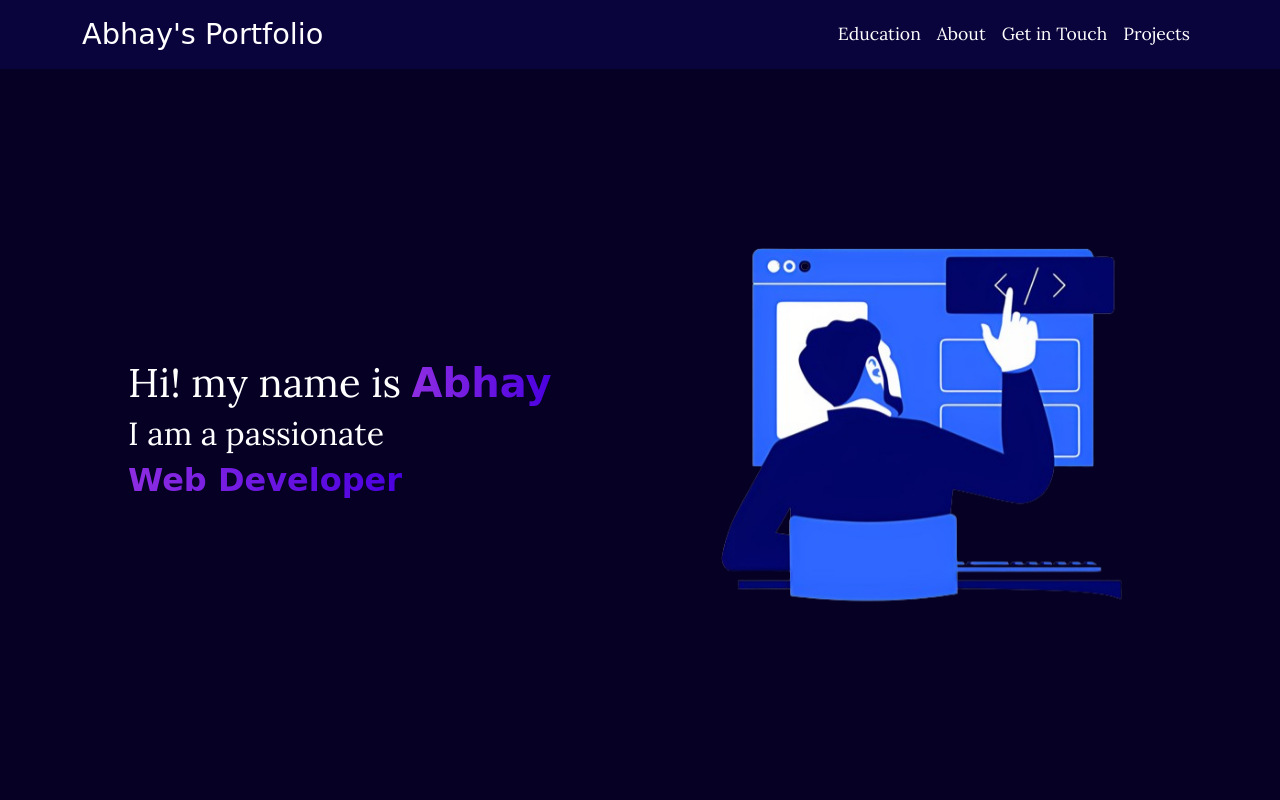
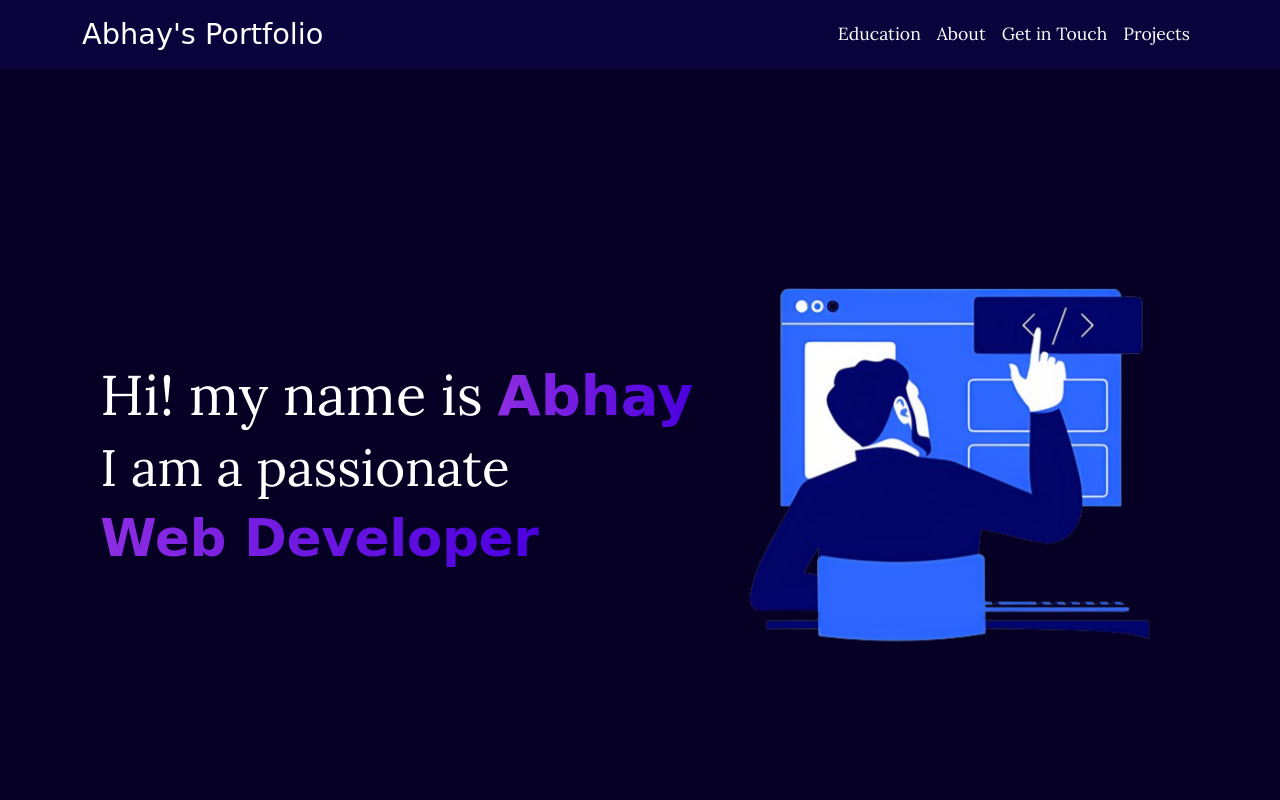
Before and after one commit to abhaypratapsinghmmmut/portfolio-website, a plain HTML site: page index.html in a window 1280 px wide. Shown: the top 800 px of the page. Drawn offline with nearby package versions, Linux system fonts and the light colour scheme; a web font is replaced by a local one.

Commit message:
Update style.css

```diff
--- a/style.css
+++ b/style.css
@@ -1,4 +1,3 @@
-/* === GLOBAL === */
 body {
       font-family: 'Lora', serif;
       background-color: #050024;
@@ -8,104 +7,69 @@
       scroll-behavior: smooth;
     }
 
-    a {
-      text-decoration: none;
-    }
+    a { text-decoration: none; }
 
-    h1, h2, h3, h5 {
-      color: white;
-    }
-
-    /* === NAVBAR === */
+    /* Navbar */
     .navbar {
       background-color: #0a043c;
     }
-
     .navbar-brand {
       font-family: 'Protest Revolution', cursive;
       font-size: 1.8rem;
       color: #ffffff !important;
     }
-
     .nav-link {
       color: #ffffff !important;
-      font-family: 'Lora', serif;
       font-size: 1.1rem;
     }
-
     .nav-link:hover {
       color: #a564ff !important;
     }
 
-    /* === HERO SECTION === */
+    /* Hero Section */
     .hero-container {
       display: flex;
       flex-direction: column;
-      justify-content: center;
+      justify-content: space-evenly;
       align-items: center;
-      padding: 4rem 2rem;
-      min-height: 90vh;
+      padding: 3rem 1rem;
+      min-height: 100vh;
+      text-align: center;
     }
-
     @media (min-width: 768px) {
       .hero-container {
         flex-direction: row;
-        padding: 6rem 8rem;
-        justify-content: space-between;
+        text-align: left;
+        padding: 6rem 4rem;
       }
     }
-
-    .text-side {
-      max-width: 600px;
-      text-align: center;
-    }
-
-    @media (min-width: 768px) {
-      .text-side {
-        text-align: left;
-      }
-    }
-
-    .text-side h1,
-    .text-side h2 {
-      font-size: 2rem;
-      margin: 0.5rem 0;
-    }
-
-    .text-side h1 {
-      font-size: 2.5rem;
-    }
-
+    .text-side h1 { font-size: 3.5rem; }
+    .text-side h2 { font-size: 3.2rem; }
     .highlight {
       background: linear-gradient(to right, #8e2de2, #4a00e0);
-      font-family: 'Protest Revolution', cursive;
       -webkit-background-clip: text;
       -webkit-text-fill-color: transparent;
       font-weight: bold;
     }
-
     .image-side img {
       width: 450px;
       height: auto;
-      max-width: 100%;
+      /* max-width: 300px; */
       animation: float 3s ease-in-out infinite;
+      margin-top: 2rem;
+    }
+    @media (min-width: 768px) {
+      .image-side img {
+        margin-top: 0;
+      }
+    }
+    @keyframes float {
+      0% { transform: translateY(0px); }
+      50% { transform: translateY(-10px); }
+      100% { transform: translateY(0px); }
     }
 
-    @keyframes float {
-      0% {
-        transform: translateY(0px);
-      }
-
-      50% {
-        transform: translateY(-10px);
-      }
-
-      100% {
-        transform: translateY(0px);
-      }
-    }
-
-    /* === SECTION HEADINGS === */
+    /* Sections */
     .section-heading {
       text-align: center;
       margin: 3rem 0 2rem;
@@ -113,18 +77,13 @@
       color: #20c997;
     }
 
-    /* === CARD STYLES === */
     .card {
       background-color: rgba(255, 255, 255, 0.05);
       border: 1px solid rgba(255, 255, 255, 0.15);
       color: white;
     }
+    .card-title { color: #20c997; }
 
-    .card-title {
-      color: #20c997;
-    }
-
-    /* === FORM === */
     .formheading {
       text-align: center;
       font-size: 2rem;
@@ -136,10 +95,8 @@
       color: white;
       border: 1px solid #6f42c1;
     }
-
     .form-control:focus {
       background-color: rgba(255, 255, 255, 0.15);
-      color: white;
       box-shadow: 0 0 10px #20c997;
       border-color: #20c997;
     }
@@ -152,39 +109,42 @@
       border-radius: 30px;
       font-size: 1.1rem;
     }
-
     .btn-gradient-teal:hover {
       box-shadow: 0 0 20px rgba(32, 201, 151, 0.6), 0 0 20px rgba(111, 66, 193, 0.6);
     }
+
+    /* Footer */
     .footer {
       background-color: #0a043c;
       border-top: 1px solid rgba(255, 255, 255, 0.1);
+      padding-top: 2rem;
     }
-
     .footer h5 {
       color: #20c997;
       font-family: 'Lora', serif;
     }
-
     .footer-note {
       color: #ccc;
       font-size: 0.9rem;
     }
-
     .social-icons {
       display: flex;
       justify-content: center;
-    gap: 30px;
+      flex-wrap: wrap;
+      gap: 20px;
+      padding: 10px 0;
     }
-
     .icon-link img {
-    width: 35px;
-    height: 35px;
+      width: 36px;
+      height: 36px;
       transition: transform 0.3s, filter 0.3s;
       filter: brightness(0.9);
     }
-
     .icon-link:hover img {
       transform: scale(1.2);
       filter: brightness(1.2);
     }
+
+    .highlight{
+      font-family: 'Protest Revolution', cursive;
+    }
```
Lines whose indentation alone changed are shown as unchanged.
